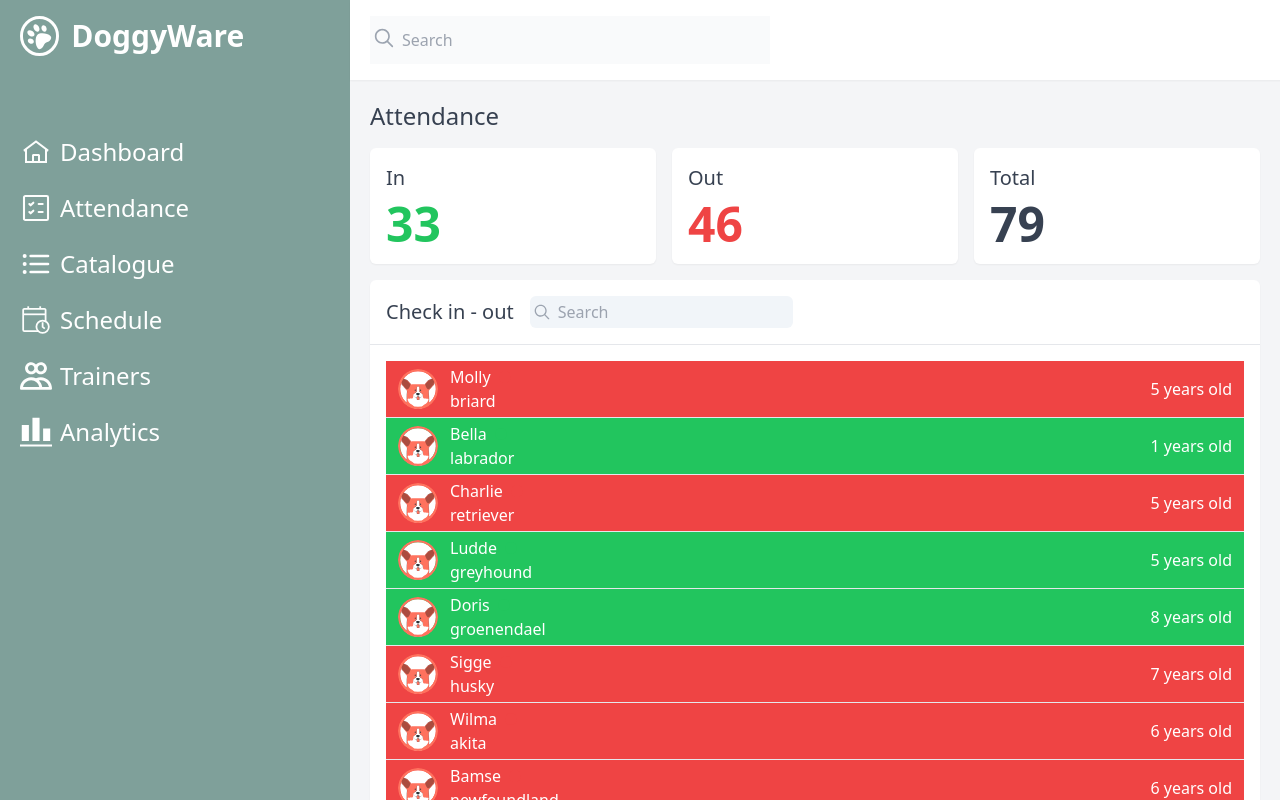
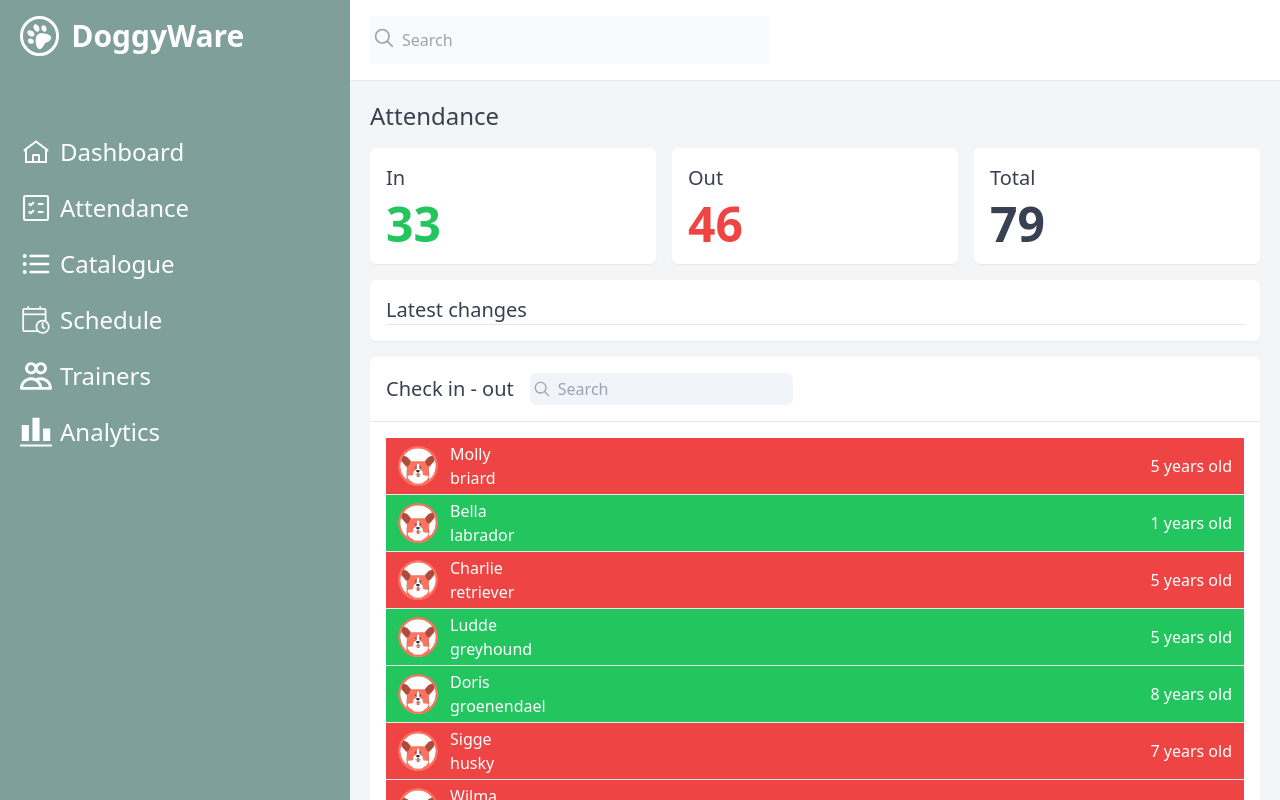
Before and after one commit to AndreiPirHu/DoggyWare, an Angular app: page /attendance in a window 1280 px wide. Shown: the top 800 px of the page. Built offline with nearby package versions, Linux system fonts and the light colour scheme.

Commit message:
added start to latest changes in attendance

```diff
--- a/src/app/views/attendance/attendance.component.html
+++ b/src/app/views/attendance/attendance.component.html
@@ -24,6 +24,11 @@
     <div class="col-span-2 bg-white rounded-md shadow-sm p-4">
       <h2 class="text-xl font-medium pb-2">Total</h2>
       <h3 class="text-5xl font-bold">{{ dogs.length }}</h3>
+    </div>
+    <!--History-->
+    <div class="col-span-full bg-white rounded-md shadow-sm p-4">
+      <h1 class="border-b text-xl font-medium">Latest changes</h1>
+      <div></div>
     </div>
     <!-- Check in list-->
     <div class="col-span-full bg-white rounded-md shadow-sm">
```
